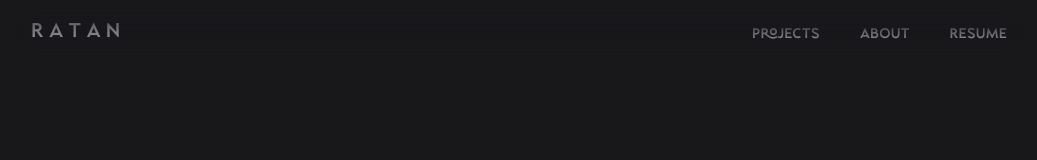
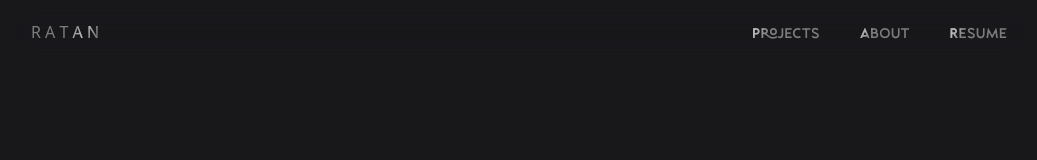
Before and after one commit to ratanz/Portfolio, a Next.js app: page / in a window 1280 px wide. Shown: the top 160 px of the page, without its empty margins (121-1158 px from the left). Built offline with nearby package versions, Linux system fonts and the light colour scheme.

Commit message:
shiny text in nav - v1 - v6

```diff
--- a/app/globals.css
+++ b/app/globals.css
@@ -7,7 +7,7 @@
   display: none;
 }
 
-.group:hover .group-hover\:w-full {
+.group:hover .group-hover:w-full {
   width: 100%;
 }
 
@@ -21,7 +21,7 @@
 .page-transition {
   opacity: 0;
   background: black;
-  transform: translateY(0px) ;
+  transform: translateY(55px) ;
   filter: blur(40px);
 }
 
--- a/app/layout.tsx
+++ b/app/layout.tsx
@@ -1,14 +1,8 @@
 import type { Metadata } from "next";
 import "./globals.css";
-import { Poppins } from 'next/font/google';
 import localFont from 'next/font/local';
 
 // fonts used in the website
-const poppins = Poppins({
-  subsets: ['latin'],
-  weight: ['300', '400', '500', '600', '700'],
-  variable: '--font-poppins',
-});
 
 const pretendard = localFont({
   src: './fonts/PretendardVariable.woff2',
@@ -17,29 +11,9 @@ const pretendard = localFont({
   variable: '--font-pretendard',
 })
 
-const handmade = localFont({
-  src: './fonts/Handmade.otf',
-  variable: '--font-handmade',
-})
-
-const malven = localFont({
-  src: './fonts/Malven.otf',
-  variable: '--font-malven',
-})
-
-const krishna = localFont({
-  src: './fonts/Krishna.otf',
-  variable: '--font-krishna',
-})
-
 const spacer36 = localFont({
   src: './fonts/Spacer36.otf',
   variable: '--font-spacer36',
-})
-
-const deutschlander = localFont({
-  src: './fonts/Deutschlander.otf',
-  variable: '--font-deutschlander',
 })
 
 const glorich = localFont({
@@ -62,8 +36,8 @@ export default function RootLayout({
 }>) {
   return (
     <html lang="en">
-      <body className={`${poppins.variable} ${pretendard.variable} ${handmade.variable} ${malven.variable}
-      ${krishna.variable} ${spacer36.variable} ${deutschlander.variable} ${glorich.variable}`}>
+      <body className={`$ ${pretendard.variable} ${spacer36.variable}
+       ${glorich.variable}`}>
         {children}
       </body>
     </html>
--- a/components/Navbar.tsx
+++ b/components/Navbar.tsx
@@ -5,7 +5,7 @@ import { gsap } from 'gsap'
 import { TransitionLink } from '../utils/TransitionLink'
 // import { triggerPageTransition } from '../utils/animations'
 import Magnetic from './ui/Magnetic'
-
+import ShinyText from './ui/ShinyText'
 gsap.registerPlugin();
 
 export function Navbar() {
@@ -108,8 +108,7 @@ export function Navbar() {
       >
         <div className="logo-name flex items-center py-4">
           <TransitionLink href="/">
-            <h1 className={`font-bold font-glorich lg:text-xl md:text-lg text-xl
-           bg-gradient-to-t from-zinc-400 to-zinc-600 bg-clip-text text-transparent`}>R A T A N</h1>
+            <ShinyText text="R A T A N" />
           </TransitionLink>
         </div>
 
@@ -119,9 +118,12 @@ export function Navbar() {
               <div className='relative group'>
                 <TransitionLink href={item.href}>
                   <div className='overflow-hidden'>
-                    <h2 className='hover:text-zinc-300 font-medium font-glorich lg:text-sm text-xs inline-block w-full bg-gradient-to-t from-zinc-400 to-zinc-700 bg-clip-text text-transparent transition-all duration-300 '>
-                      {item.label}
-                    </h2>
+                    <ShinyText
+                      text={item.label}
+                      className="font-medium font-glorich lg:text-sm text-xs"
+                      speed={3}
+                      disabled={false}
+                    />
                     <span className='block h-[1px] w-0 bg-zinc-700 absolute bottom-0 left-0 group-hover:w-full transition-all duration-300'></span>
                   </div>
                 </TransitionLink>
@@ -157,9 +159,12 @@ export function Navbar() {
           {menuItems.map((item) => (
             <div key={item.label} className="my-8">
               <TransitionLink href={item.href} onClick={() => setIsMenuOpen(false)}>
-                <h2 className="text-4xl  text-zinc-300 hover:text-zinc-100 transition-colors duration-300">
-                  {item.label}
-                </h2>
+                <ShinyText
+                  text={item.label}
+                  className="text-4xl font-medium"
+                  speed={3}
+                  disabled={false}
+                />
               </TransitionLink>
             </div>
           ))}
--- /dev/null
+++ b/components/ui/ShinyText.tsx
@@ -0,0 +1,19 @@
+const ShinyText = ({ text, disabled = false, speed = 5, className = '' }: { text: string, disabled?: boolean, speed?: number, className?: string }) => {
+    const animationDuration = `${speed}s`;
+
+    return (
+      <div
+        className={`text-[#b5b5b5a4] bg-clip-text inline-block ${disabled ? '' : 'animate-shine'} ${className}`}
+        style={{
+          backgroundImage: 'linear-gradient(120deg, rgba(255, 255, 255, 0) 40%, rgba(255, 255, 255, 0.8) 50%, rgba(255, 255, 255, 0) 60%)',
+          backgroundSize: '200% 100%',
+          WebkitBackgroundClip: 'text',
+          animationDuration: animationDuration,
+        }}
+      >
+        {text}
+      </div>
+    );
+  };
+
+  export default ShinyText;
--- a/tailwind.config.ts
+++ b/tailwind.config.ts
@@ -68,22 +68,24 @@ const config: Config = {
 			  '0%': { opacity: '0', transform: 'translateY(10px)' },
 			  '100%': { opacity: '1', transform: 'translateY(0)' },
 			},
+			shine: {
+			  '0%': { 'background-position': '100%' },
+			  '100%': { 'background-position': '-100%' },
+			},
+		  },
+		  animation: {
+			shine: 'shine 2s linear infinite',
 		  },
   		fontFamily: {
-  			poppins: ['var(--font-poppins)'],
   			pretendard: ['var(--font-pretendard)'],
-			handmade: ['var(--font-handmade)'],
-			malven: ['var(--font-malven)'],
-			krishna: ['var(--font-krishna)'],
 			spacer36: ['var(--font-spacer36)'],
-			deutschlander: ['var(--font-deutschlander)'],
 			glorich: ['var(--font-glorich)'],
   		},
   		borderRadius: {
   			lg: 'var(--radius)',
   			md: 'calc(var(--radius) - 2px)',
   			sm: 'calc(var(--radius) - 4px)'
-  		}
+  		},
   	}
   },
   plugins: [require("tailwindcss-animate")],
```
